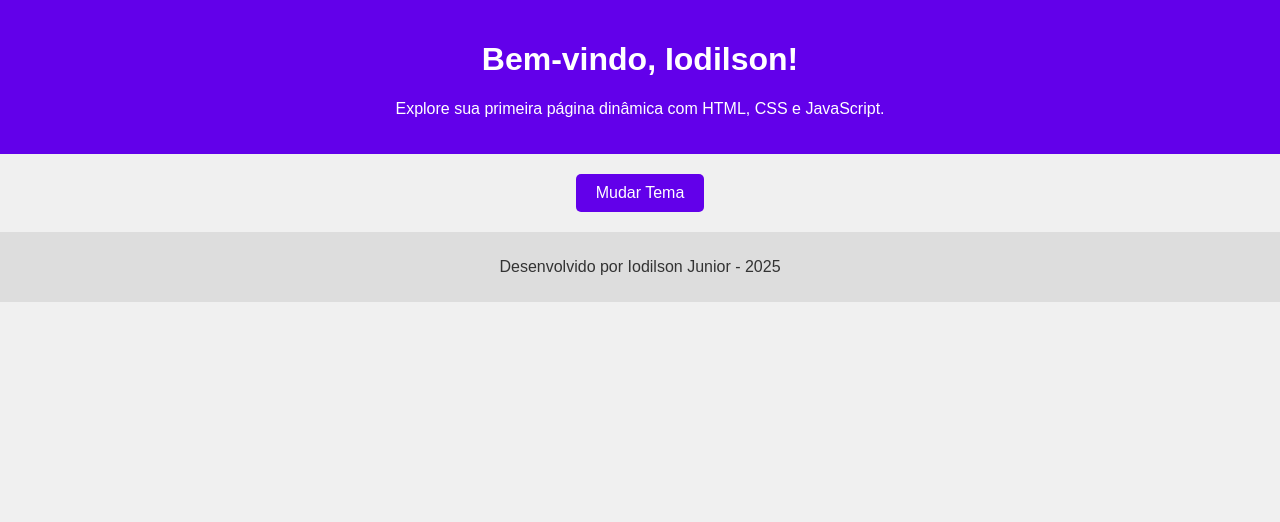
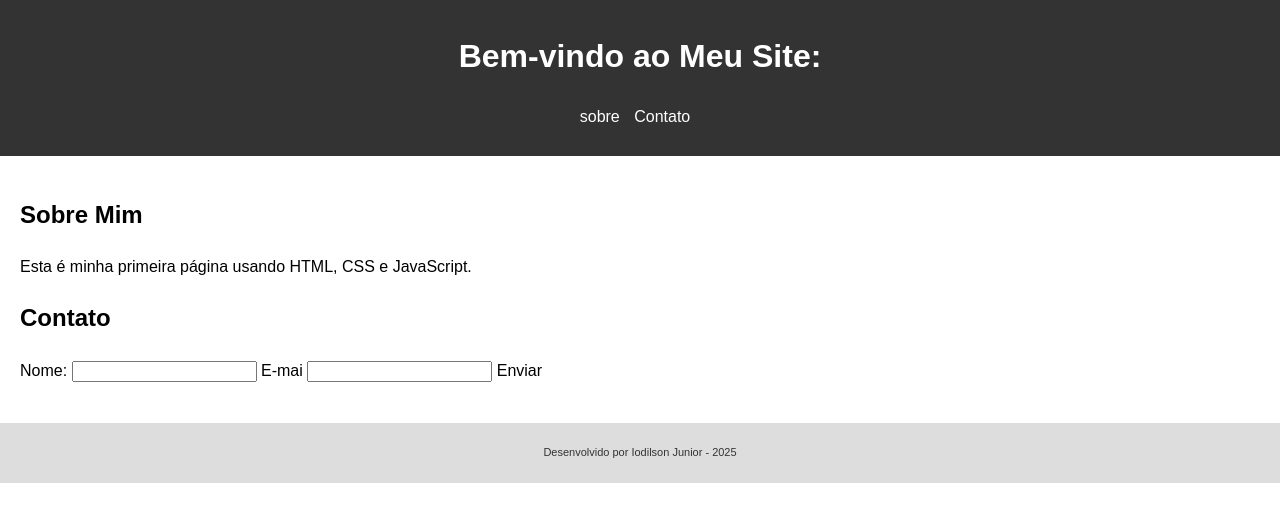
Before and after one commit to IodilsonbJunior/projeto-web, a plain HTML site: page index.html in a window 1280 px wide. Drawn offline with Linux system fonts and the light colour scheme.

Commit message:
Melhorei minha página com HTML, CSS e JavaScript

```diff
--- a/index.html
+++ b/index.html
@@ -3,16 +3,34 @@
 <head>
   <meta charset="UTF-8">
   <meta name="viewport" content="width=device-width, initial-scale=1.0">
-  <title>Página Dinâmica</title>
+  <title>Minha Primeira Página</title>
   <link rel="stylesheet" href="style.css">
 </head>
 <body>
   <header>
-    <h1>Bem-vindo, Iodilson!</h1>
-    <p>Explore sua primeira página dinâmica com HTML, CSS e JavaScript.</p>
+    <h1>Bem-vindo ao Meu Site:</h1>
+    <nav>
+      <ul>
+        <li><a href="#sobre">sobre</a></li>
+        <li><a href="#contato">Contato</a></li>
+      </ul>
+    </nav>
   </header>
   <main>
-    <button id="theme-button">Mudar Tema</button>
+    <section id="sobre">
+      <h2>Sobre Mim</h2>
+      <p>Esta é minha primeira página usando HTML, CSS e JavaScript.</p>
+    </section>
+    <section id="contato">
+      <h2>Contato</h2>
+      <form id="formCotato">
+        <label for="nome">Nome:</label>
+        <input type="text" id="nome" name="nome" required>
+        <label for="email">E-mai</label>
+        <input type="email" id="email" name="emil" required>
+        <button="submit">Enviar</button>
+      </form>
+    </section>
   </main>
   <footer>
     <p>Desenvolvido por Iodilson Junior - 2025</p>
--- a/script.js
+++ b/script.js
@@ -1,19 +1,4 @@
-// Selecionar o botão
-const themeButton = document.getElementById('theme-button');
-
-// Função para alternar o tema
-function toggleTheme() {
-  const body = document.body;
-  if (body.style.backgroundColor === 'black') {
-    body.style.backgroundColor = '#f0f0f0';
-    body.style.color = '#333';
-    themeButton.textContent = 'Mudar Tema';
-  } else {
-    body.style.backgroundColor = 'black';
-    body.style.color = 'white';
-    themeButton.textContent = 'Voltar ao Tema Claro';
-  }
-}
-
-// Adicionar evento de clique ao botão
-themeButton.addEventListener('click', toggleTheme);
+document.getElementById("formContato").addEventListener("submit", function(event) {
+  event.preventDefault(); // Evita o envio do formulário
+  alert("Formulário enviado com sucesso!");
+});
--- a/style.css
+++ b/style.css
@@ -1,39 +1,52 @@
 body {
     font-family: Arial, sans-serif;
+    line-height: 1.6;
     margin: 0;
     padding: 0;
-    background-color: #f0f0f0;
-    color: #333;
-    text-align: center;
 }
 
 /* cabeçalho */
 header {
-    padding: 20px;
-    background-color: #6200ea;
+    background-color: #333;
     color: white;
+    padding: 10px 20px;
+    text-align: center;
 }
 
-/* Botão */
-button {
-    padding: 10px 20px;
-    font-size: 16px;
-    margin-top: 20px;
-    cursor: pointer;
-    border: none;
-    background-color: #6200ea;
-    color: white;
-    border-radius: 5px;
+header h1 {
+    margin: 0:
 }
 
-button:hover {
-    background-color: #3700b3;
+nav ul {
+    list-style: none;
+    padding: 0;
+}
+
+nav ul li {
+    display: inline;
+    margin-right: 10px;
+}
+
+nav ul li a {
+    color: white;
+    text-decoration: none;
+}
+
+main {
+    padding: 20px;
+}
+
+form {
+    margin-top: 10px;
 }
 
 /* Rodapé */
 footer {
+    padding: 10px 20px;
+    font-size: 11px;
     margin-top: 20px;
     padding: 10px;
     background-color: #ddd;
     color: #333;
+    text-align: center;
 }
```
